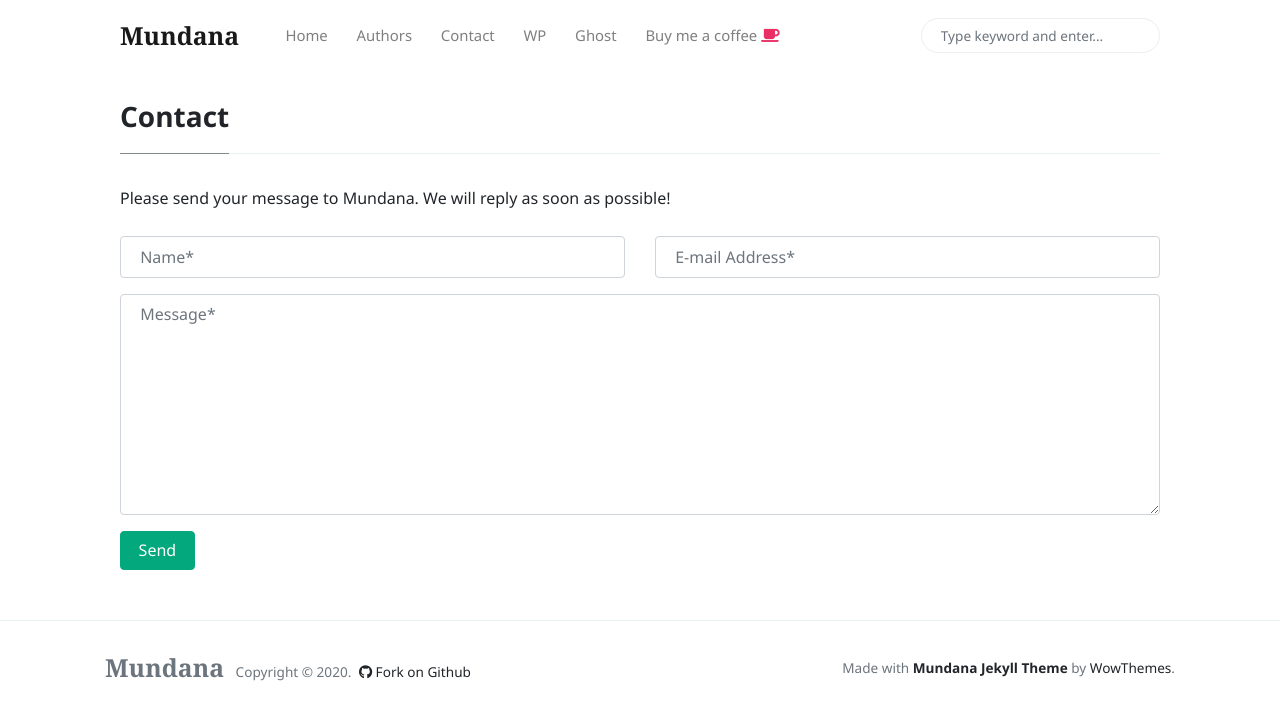
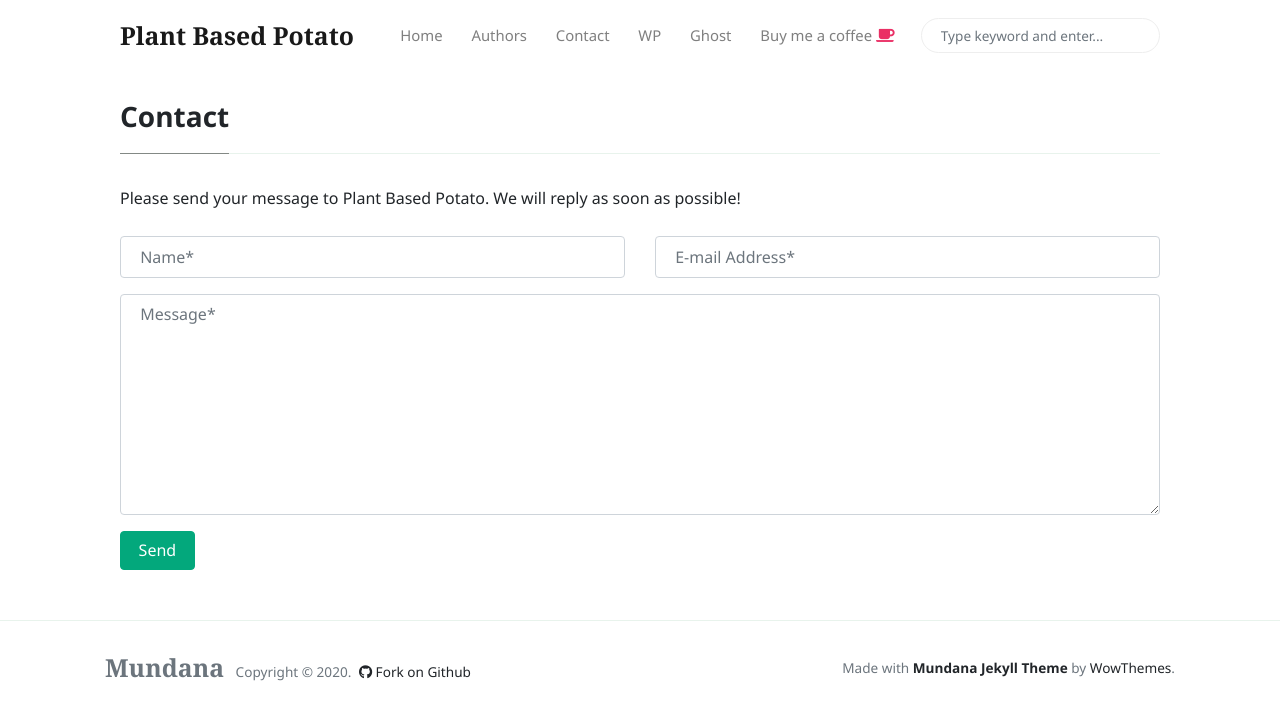
Before and after one commit to plantbasedpotato/plantbasedpotato.github.io, a Jekyll site: the page built from _pages/contact.md, in a window 1280 px wide. Shown: the top 720 px of the page. Built offline with Jekyll 4.4.1, drawn with Linux system fonts in a browser that asks for light colours; nearby versions of some CDN libraries.

Commit message:
Update _config.yml

```diff
--- a/_config.yml
+++ b/_config.yml
@@ -1,9 +1,9 @@
 # Site
-name: 'Mundana'
+name: 'Plant Based Potato'
 description: 'Mundana is a free Jekyll theme for awesome people like you, Medium like.'
-#logo: 'assets/images/logo.png'
+logo: 'assets/images/logo.png'
 favicon: 'assets/images/favicon.ico'
-baseurl: '/mundana-theme-jekyll'
+baseurl: ''
 disqus: 'demowebsite'
 email: 'wowthemesnet@gmail.com'
 mailchimp-list: 'https://wowthemes.us11.list-manage.com/subscribe/post?u=8aeb20a530e124561927d3bd8&amp;id=8c3d2d214b'
```
